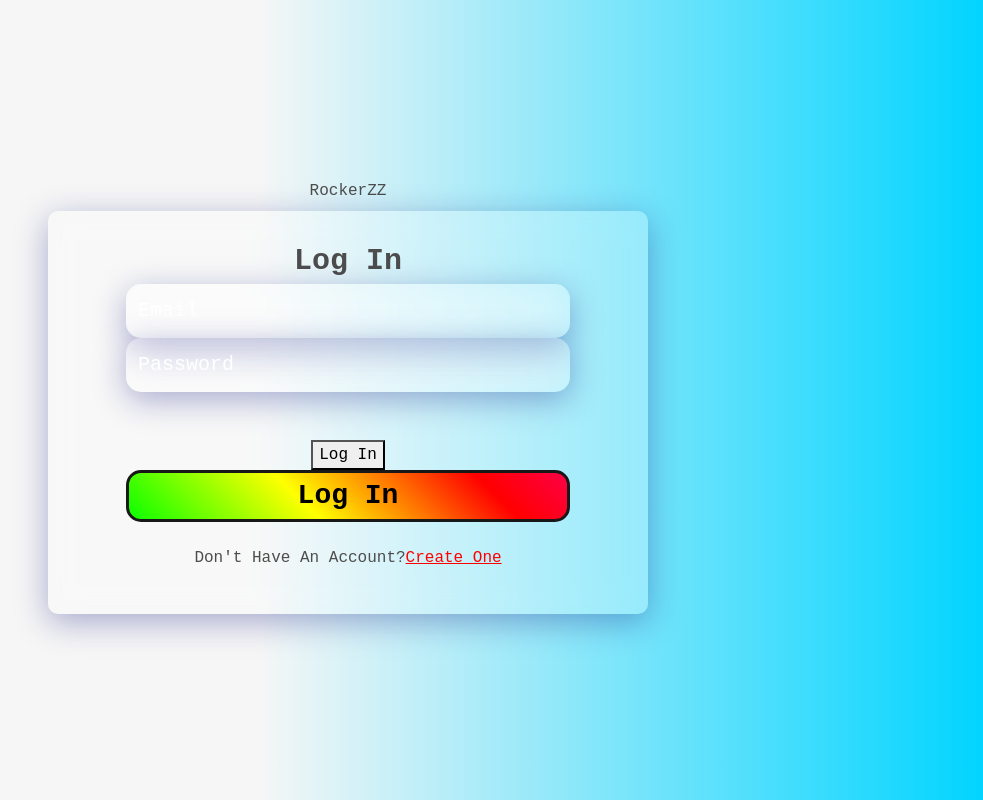
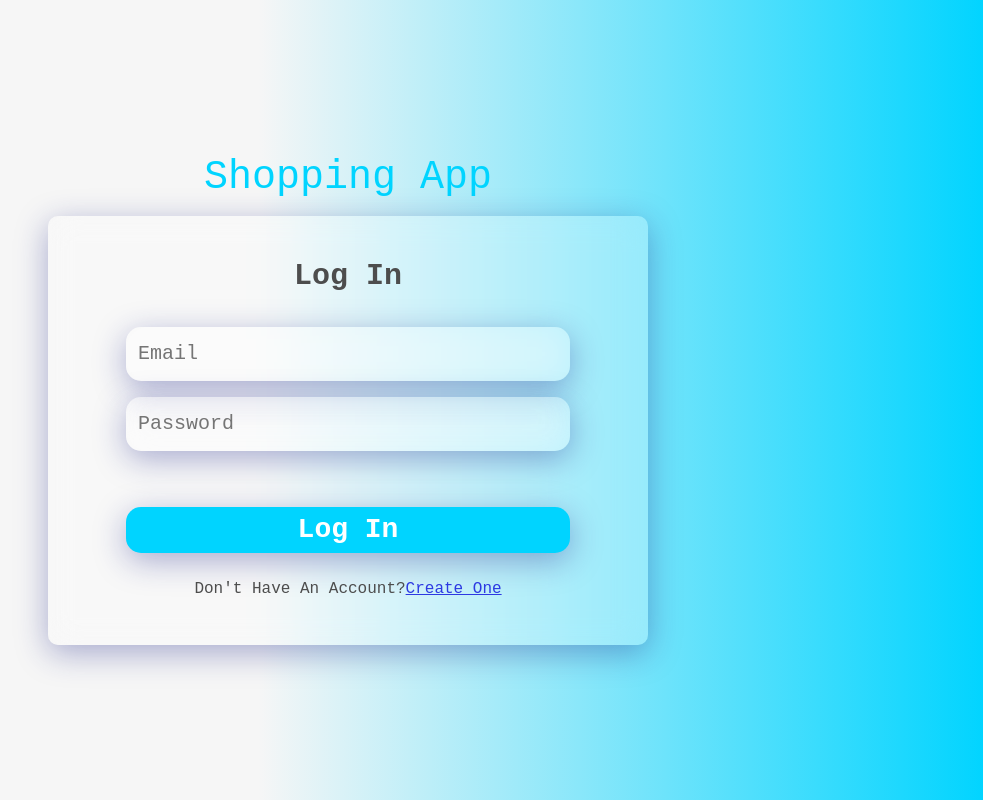
Before and after one commit to faria-karim-porna/mern-shopping-app-client, a React (Vite) app: page /login in a window 1280 px wide. Shown: the whole page, without its empty margins (292-1275 px from the left). Built offline with nearby package versions, Linux system fonts and the light colour scheme.

Commit message:
Almost Done Login

```diff
--- a/src/assets/css/style.css
+++ b/src/assets/css/style.css
@@ -1,6 +1,9 @@
 @import "../../../node_modules/bootstrap/dist/css/bootstrap.min.css";
 
 /* @import "../../../node_modules/bootstrap/dist/js/bootstrap.bundle"; */
+
+/* =============================== Common ===================================== */
+
 body {
     font-family: "Inconsolata", monospace;
     background: linear-gradient(90deg, rgb(246, 246, 246) 0%, rgb(246, 246, 246) 43%, rgba(0, 212, 255, 1) 100%) !important;
@@ -9,6 +12,13 @@ body {
 
 .page {
     min-height: 100vh;
+}
+
+.sub-section-name {
+    color: rgba(0, 212, 255, 1);
+    text-shadow: 0 8px 32px 0 rgba(31, 38, 135, 0.37) !important;
+    -webkit-text-shadow: 0 8px 32px 0 rgba(31, 38, 135, 0.37);
+    font-size: 40px;
 }
 
 /* =============================== Login ===================================== */
@@ -25,8 +35,7 @@ body {
     border-radius: 10px;
 }
 
-input[type="email"],
-input[type="password"] {
+.input-field {
     padding: 12px;
     border: none;
     border-radius: 15px;
@@ -37,32 +46,21 @@ input[type="password"] {
     -webkit-backdrop-filter: blur(15px);
 }
 
-input[type="submit"] {
-    background: linear-gradient(45deg,
-            #fb0094,
-            #00f,
-            #0f0,
-            #ff0,
-            #f00,
-            #fb0094,
-            #00f,
-            #0f0,
-            #ff0,
-            #f00);
+.log-in-button {
+    background-color: rgba(0, 212, 255, 1);
+    box-shadow: 0 8px 32px 0 rgba(31, 38, 135, 0.37);
     background-size: 400%;
     border-radius: 15px;
     padding: 2px;
     animation: colorAnimate 20s linear infinite;
-    color: black;
+    color: white;
     border: none;
     cursor: pointer;
-    border: 3px solid rgb(24, 24, 24);
     font-size: 28px;
     font-weight: 900;
 }
 
 ::placeholder {
-    color: white;
     font-size: 20px;
 }
 
@@ -70,43 +68,20 @@ input:focus {
     outline: none !important;
 }
 
-.main-form-body {
-    height: 100vh;
-}
-
 .form-name {
     font-size: 30px;
     font-weight: 900;
+    margin: 10px 0px 20px 0px;
 }
 
 .login-link-text {
-    color: red;
+    color: rgba(45, 57, 226);
     text-decoration: underline;
     cursor: pointer;
 }
 
-@keyframes colorAnimate {
-    0% {
-        background-position: 0 0;
-    }
-
-    50% {
-        background-position: 300% 0;
-    }
-
-    100% {
-        background-position: 0 0;
+@media (max-width: 575.98px) {
+    .login-view {
+        width: 90%;
     }
 }
-
-@media (max-width: 991.98px) {
-    .login-view {
-        width: 75%;
-    }
-}
-
-@media (max-width: 575.98px) {
-    .login-view {
-        width: 100%;
-    }
-}
--- a/src/components/pages/Login.tsx
+++ b/src/components/pages/Login.tsx
@@ -8,27 +8,25 @@ const LoginComponent = () => {
       <div className="d-flex justify-content-center w-100">
         {/* <!-- login background start --> */}
         <div className="login-view">
-
-            <div className="sub-section-name pl-4 text-center">RockerZZ</div>
+          <div className="sub-section-name pl-4 text-center">Shopping App</div>
           {/* <!-- login area start --> */}
           <div className="w-100 pt-2 pb-2 pr-2 pl-2">
             <div className="login-form-card p-1">
               <div className="d-flex justify-content-center align-items-center text-center pt-4 pb-4">
                 <div className="w-75">
                   {/* <!-- form start --> */}
-
                   <div className="form-name">Log In</div>
                   <div className="d-flex justify-content-center">
                     <div className="w-100">
-                        <input type="email" placeholder="Email" className="w-100" name="Email" />
-                        <input type="password" placeholder="Password" className="w-100" name="Password" />
+                      <input type="email" placeholder="Email" className="w-100 input-field my-2" name="Email" />
+                      <input type="password" placeholder="Password" className="w-100 input-field my-2" name="Password" />
                       <div className="mb-4 mt-5">
-                          <button onClick={() => login()}>Log In</button>
-                          <input type="submit" value="Log In" className="w-100" />
+                        <button onClick={() => login()} className="log-in-button w-100">
+                          Log In
+                        </button>
                       </div>
                     </div>
                   </div>
-
                   {/* <!-- form end --> */}
                   <p className="login-text text-center">
                     Don't Have An Account?
@@ -39,7 +37,6 @@ const LoginComponent = () => {
             </div>
           </div>
           {/* <!-- login area end --> */}
-
         </div>
         {/* <!-- login background end --> */}
       </div>
```
Lines whose indentation alone changed are shown as unchanged.
